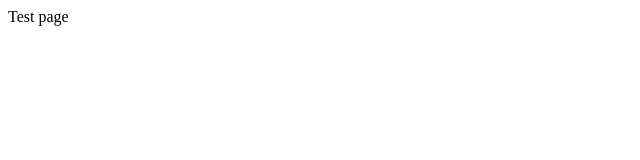
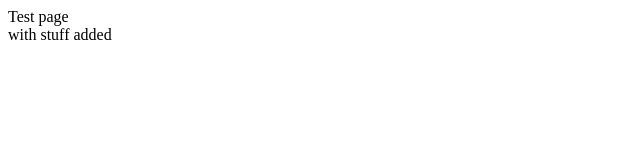
Before and after one commit to NBizzell/hobbysite, a plain HTML site: page index.html in a window 1280 px wide. Shown: the full height of the page, 0-640 px from the left. Drawn offline with Linux system fonts and the light colour scheme.

Commit message:
additional content added

```diff
--- a/index.html
+++ b/index.html
@@ -7,6 +7,7 @@
   <title>Document</title>
 </head>
 <body>
-  Test page
+  Test page<br />
+  with stuff added
 </body>
 </html>
```
